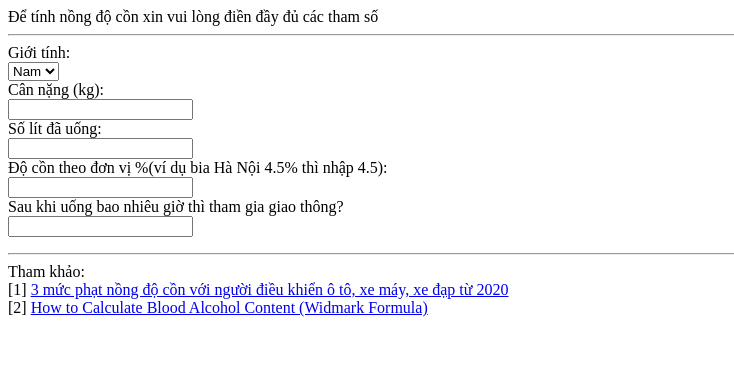
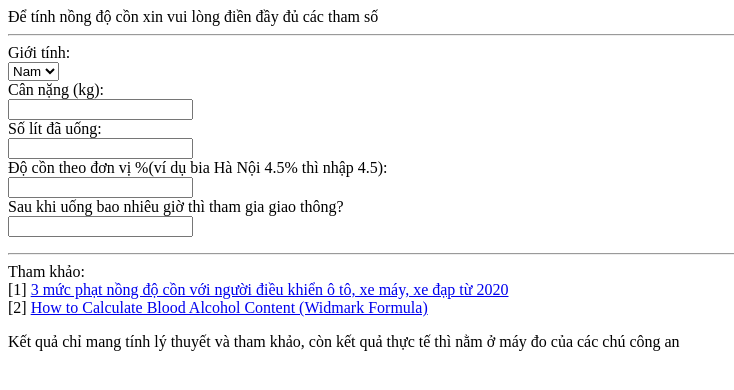
Before and after one commit to NguyenTuanMinh26thAugust/nguyentuanminh26thaugust.github.io, a plain HTML site: page index.html in a window 1280 px wide. Shown: the whole page, without its empty margins (0-734 px from the left). Drawn offline with Linux system fonts and the light colour scheme.

Commit message:
update ket qua

```diff
--- a/index.html
+++ b/index.html
@@ -74,5 +74,6 @@
     Tham khảo:<br>
     [1] <a href = "https://soha.vn/3-muc-phat-nong-do-con-voi-nguoi-dieu-khien-o-to-xe-may-xe-dap-tu-2020-20200103150120701.htm">3 mức phạt nồng độ cồn với người điều khiển ô tô, xe máy, xe đạp từ 2020</a><br>
     [2] <a href = "https://www.wikihow.com/Calculate-Blood-Alcohol-Content-(Widmark-Formula)">How to Calculate Blood Alcohol Content (Widmark Formula)</a>
+	<p> Kết quả chỉ mang tính lý thuyết và tham khảo, còn kết quả thực tế thì nằm ở máy đo của các chú công an </p>
   </body>
 </html>
```
